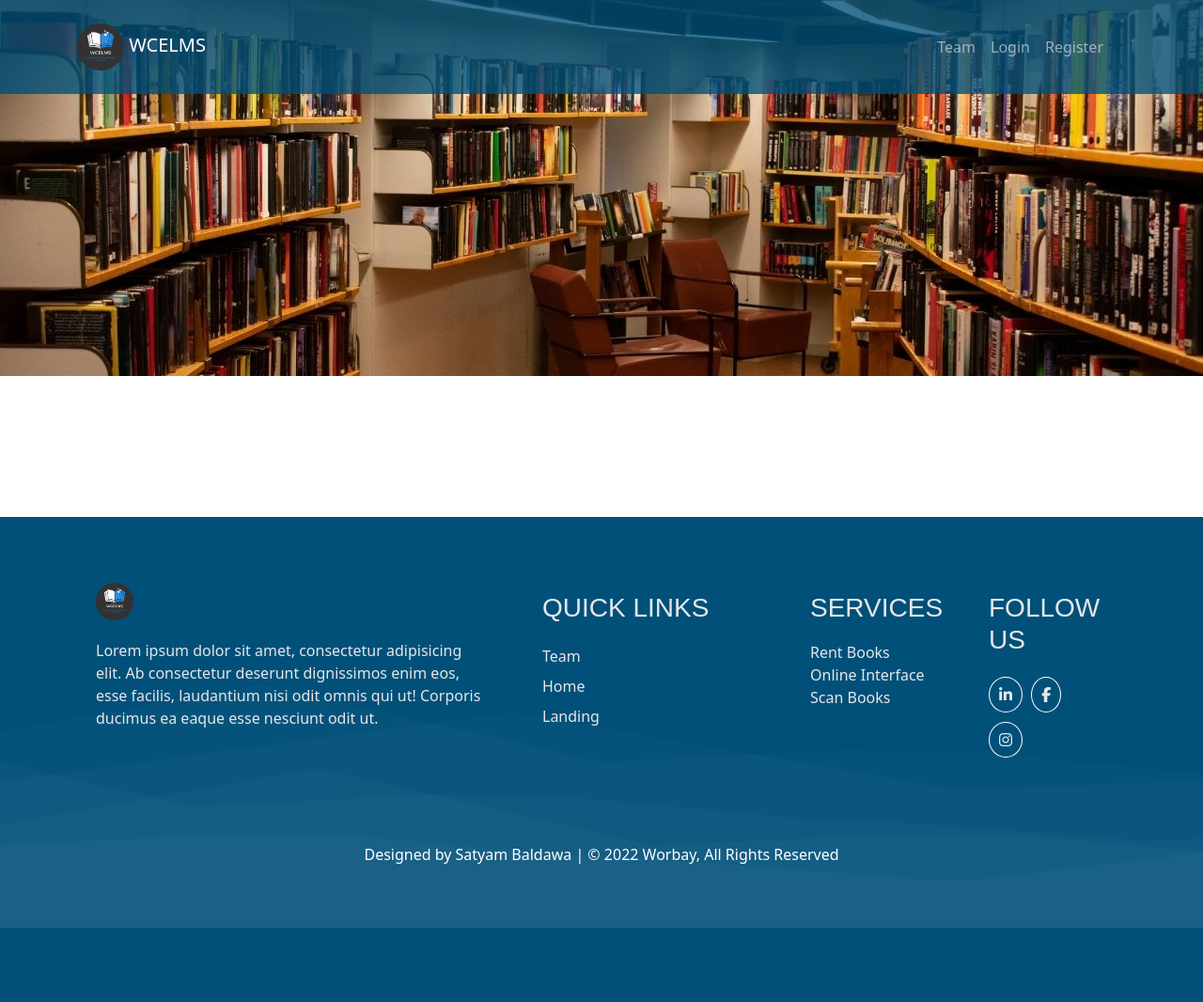
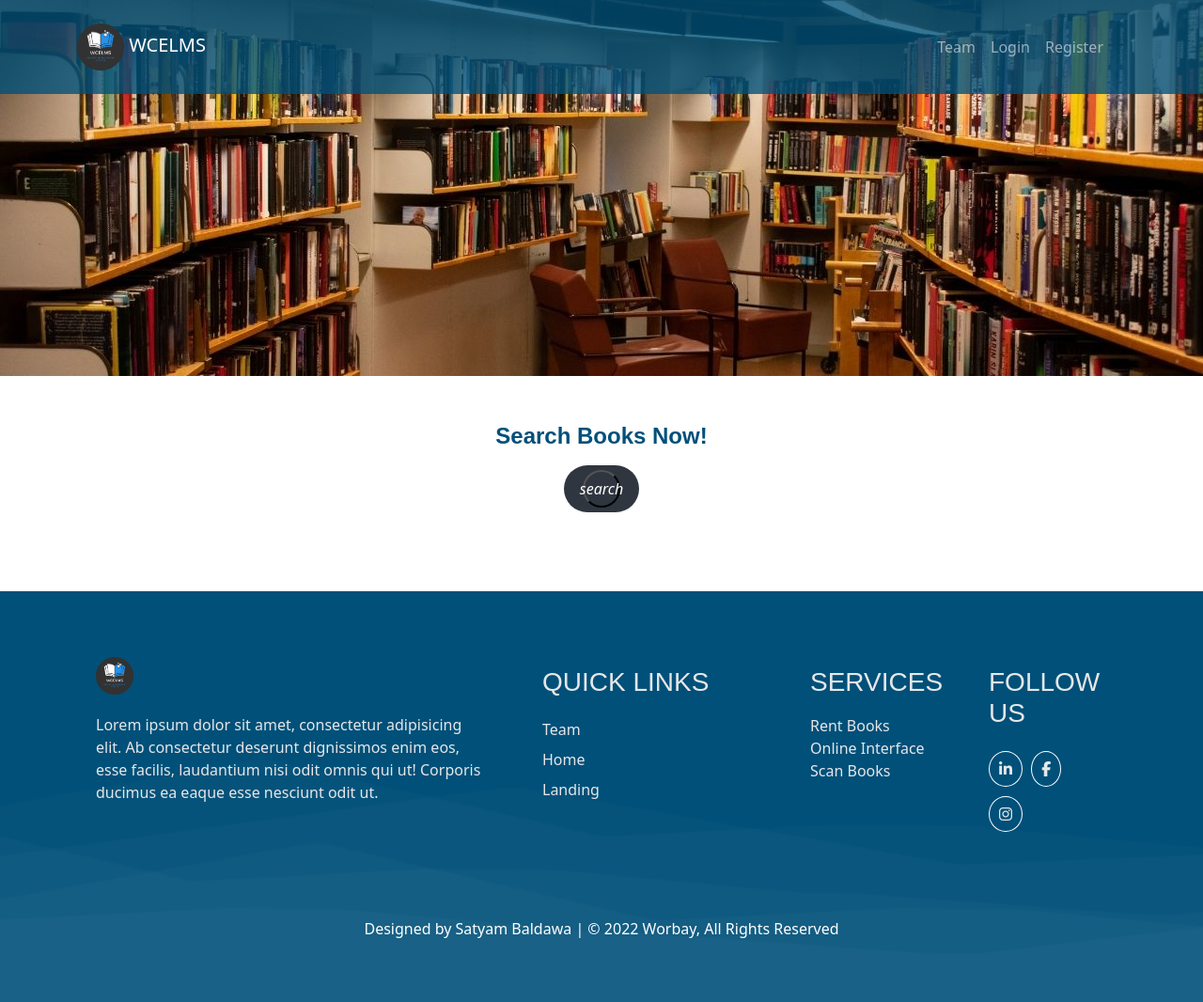
Before and after one commit to omkar-sutar/LibraryManagementSystem, a Django app: page /library/home/ in a window 1280 px wide. Shown: the whole page at 94% size. Before the commit the page ends 987 px from the top, so only its background shows below. Run offline with Django 4.2, Linux system fonts and the light colour scheme; some libraries are stand-ins or nearby versions.

Commit message:
search vala

```diff
--- a/LibraryManagementSystem/settings.py
+++ b/LibraryManagementSystem/settings.py
@@ -37,7 +37,6 @@ INSTALLED_APPS = [
     'django.contrib.sessions',
     'django.contrib.messages',
     'django.contrib.staticfiles',
-
     'library',
     'crispy_forms',
 ]
--- a/library/static/library/base.css
+++ b/library/static/library/base.css
@@ -88,7 +88,7 @@ footer {
 }
 
 /*landing page*/
-.landing_head{
+.landing_head {
     background-image: url("../../static/library/libraryhomehead.jpg"); /* The image used */
     background-position: center; /* Center the image */
     background-repeat: no-repeat; /* Do not repeat the image */
@@ -97,35 +97,35 @@ footer {
     height: 80vh;
 }
 
-.landing_head_text{
+.landing_head_text {
     text-align: center;
     padding-top: 35vh;
     color: white;
 }
 
-.landing_head_text h1{
+.landing_head_text h1 {
     font-size: 80px;
     text-shadow: 0 0 25px #005079, 0 0 25px #005079;
     font-family: 'Courgette', cursive;
 }
 
-.landing_head_text h3{
+.landing_head_text h3 {
     font-size: 15px;
     color: #005079;
 }
 
-.landingloginregister{
+.landingloginregister {
     margin: 70px 0;
 }
 
-.landing_login_col{
+.landing_login_col {
     background-color: #deecff;
     border-radius: 7px;
     padding: 30px 20px;
     margin: 5px;
 }
 
-.landing_register_col{
+.landing_register_col {
     background-color: #ffdee3;
     border-radius: 7px;
     padding: 30px 20px;
@@ -135,7 +135,7 @@ footer {
 /* CSS */
 .button-63 {
     align-items: center;
-  background-image: linear-gradient(144deg, #0372ab 50%,#00DDEB);
+    background-image: linear-gradient(144deg, #0372ab 50%, #00DDEB);
     border: 0;
     border-radius: 8px;
     box-shadow: rgba(151, 65, 252, 0.2) 0 15px 30px -5px;
@@ -209,45 +209,45 @@ footer {
 
 
 /*landing_features*/
-.landing_features{
+.landing_features {
     text-align: center;
     margin: 60px 0;
 }
 
-.landing_features h1{
+.landing_features h1 {
     text-align: center;
     font-weight: bold;
     color: #005079;
 }
 
-.landing_features_cols{
+.landing_features_cols {
     padding: 20px;
     margin: 20px 10px;
     background-color: #def6ff;
     border-top-left-radius: 20px;
 }
 
-.landing_features .container{
+.landing_features .container {
     text-align: left;
 }
 
-.landing_features .container h2{
+.landing_features .container h2 {
     font-weight: bold;
     color: #005079;
 }
 
-.landing_features .container p{
+.landing_features .container p {
     font-weight: lighter;
     font-size: 12px;
     color: #4f4f4f;
 }
 
-.landing_features .container img{
+.landing_features .container img {
     margin: 20px;
 }
 
 /*home page*/
-.home_head{
+.home_head {
     background-image: url("../../static/library/libraryhomehead.jpg"); /* The image used */
     background-position: center; /* Center the image */
     background-repeat: no-repeat; /* Do not repeat the image */
@@ -255,6 +255,7 @@ footer {
     width: 100%;
     height: 40vh;
 }
+
 .body. html {
     background-color: #ffffff;
     width: 100%;
@@ -345,7 +346,7 @@ footer {
 }
 
 /*landing page*/
-.landing_head{
+.landing_head {
     background-image: url("../../static/library/libraryhomehead.jpg"); /* The image used */
     background-position: center; /* Center the image */
     background-repeat: no-repeat; /* Do not repeat the image */
@@ -354,35 +355,35 @@ footer {
     height: 80vh;
 }
 
-.landing_head_text{
+.landing_head_text {
     text-align: center;
     padding-top: 35vh;
     color: white;
 }
 
-.landing_head_text h1{
+.landing_head_text h1 {
     font-size: 80px;
     text-shadow: 0 0 25px #005079, 0 0 25px #005079;
     font-family: 'Courgette', cursive;
 }
 
-.landing_head_text h3{
+.landing_head_text h3 {
     font-size: 15px;
     color: #005079;
 }
 
-.landingloginregister{
+.landingloginregister {
     margin: 70px 0;
 }
 
-.landing_login_col{
+.landing_login_col {
     background-color: #deecff;
     border-radius: 7px;
     padding: 30px 20px;
     margin: 5px;
 }
 
-.landing_register_col{
+.landing_register_col {
     background-color: #ffdee3;
     border-radius: 7px;
     padding: 30px 20px;
@@ -392,7 +393,7 @@ footer {
 /* CSS */
 .button-63 {
     align-items: center;
-  background-image: linear-gradient(144deg, #0372ab 50%,#00DDEB);
+    background-image: linear-gradient(144deg, #0372ab 50%, #00DDEB);
     border: 0;
     border-radius: 8px;
     box-shadow: rgba(151, 65, 252, 0.2) 0 15px 30px -5px;
@@ -466,45 +467,45 @@ footer {
 
 
 /*landing_features*/
-.landing_features{
+.landing_features {
     text-align: center;
     margin: 60px 0;
 }
 
-.landing_features h1{
+.landing_features h1 {
     text-align: center;
     font-weight: bold;
     color: #005079;
 }
 
-.landing_features_cols{
+.landing_features_cols {
     padding: 20px;
     margin: 20px 10px;
     background-color: #def6ff;
     border-top-left-radius: 20px;
 }
 
-.landing_features .container{
+.landing_features .container {
     text-align: left;
 }
 
-.landing_features .container h2{
+.landing_features .container h2 {
     font-weight: bold;
     color: #005079;
 }
 
-.landing_features .container p{
+.landing_features .container p {
     font-weight: lighter;
     font-size: 12px;
     color: #4f4f4f;
 }
 
-.landing_features .container img{
+.landing_features .container img {
     margin: 20px;
 }
 
 /*home page*/
-.home_head{
+.home_head {
     background-image: url("../../static/library/libraryhome.jpg"); /* The image used */
     background-position: center; /* Center the image */
     background-repeat: no-repeat; /* Do not repeat the image */
@@ -512,3 +513,81 @@ footer {
     width: 100%;
     height: 50vh;
 }
+
+/* Search */
+
+
+.searchBox {
+    position: absolute;
+    top: 50%;
+    left: 50%;
+    transform: translate(-50%, 50%);
+    background: #2f3640;
+    height: 50px;
+    border-radius: 50px;
+    padding: 20px;
+
+}
+
+.searchBox:hover > .searchInput {
+    width: 240px;
+    padding: 0 6px;
+}
+
+.searchBox:hover > .searchButton {
+    background: white;
+    color: #2f3640;
+}
+
+.searchButton {
+    position: relative;
+    top: -15px;
+    color: white;
+    float: right;
+    width: 40px;
+    height: 40px;
+    border-radius: 50%;
+    background: #2f3640;
+    display: flex;
+    justify-content: center;
+    align-items: center;
+    transition: 0.4s;
+}
+
+.searchInput {
+    position: relative;
+    top: -15px;
+    border: none;
+    background: none;
+    outline: none;
+    float: left;
+    padding: 0;
+    color: white;
+    font-size: 16px;
+    transition: 0.4s;
+    line-height: 40px;
+    width: 0px;
+
+}
+
+@media screen and (max-width: 620px) {
+    .searchBox:hover > .searchInput {
+        width: 150px;
+        padding: 0 6px;
+    }
+}
+
+.home_search{
+    text-align: center;
+    margin: 50px 0;
+}
+
+.home_search h3{
+    font-weight: bold;
+    font-size: 1.5rem;
+    color: #005079;
+}
+
+.home_search .searchBox {
+    margin-top: 70px;
+}
--- a/library/templates/library/homePage.html
+++ b/library/templates/library/homePage.html
@@ -8,6 +8,22 @@
         {#            <h1>WCELMS</h1>#}
         {#            <h3>Library Management System</h3>#}
         {#        </div>#}
+    </section>
+
+    <section class="home_search">
+        <h3>Search Books Now!</h3>
+
+        <div class="searchBox">
+            <form action="{% url 'library:search'  %}" method="GET">
+            <input class="searchInput" type="text" name="" placeholder="Search">
+            <button class="searchButton" href="#">
+                <i class="material-icons">
+                    search
+                </i>
+            </button>
+            </form>
+        </div>
+
     </section>
 
     {#    <section class="landingloginregister">#}
--- a/library/urls.py
+++ b/library/urls.py
@@ -13,7 +13,6 @@ urlpatterns = [
     path('profile/<str:username>', views.viewProfile.as_view(), name='viewProfile'),
     path('resetPassword', views.resetPassword.as_view(), name='resetPassword'),
     path('logout', views.Logout, name='Logout'),
-    path('uploadbarcode', views.uploadBarcode.as_view(),name="uploadBarcode"),
-    path('search/<str:query>',views.search,name='search'),
-
+    path('uploadbarcode', views.uploadBarcode.as_view(), name="uploadBarcode"),
+    path('search/', views.search, name='search'),
 ]
```
Lines whose indentation alone changed are shown as unchanged.
